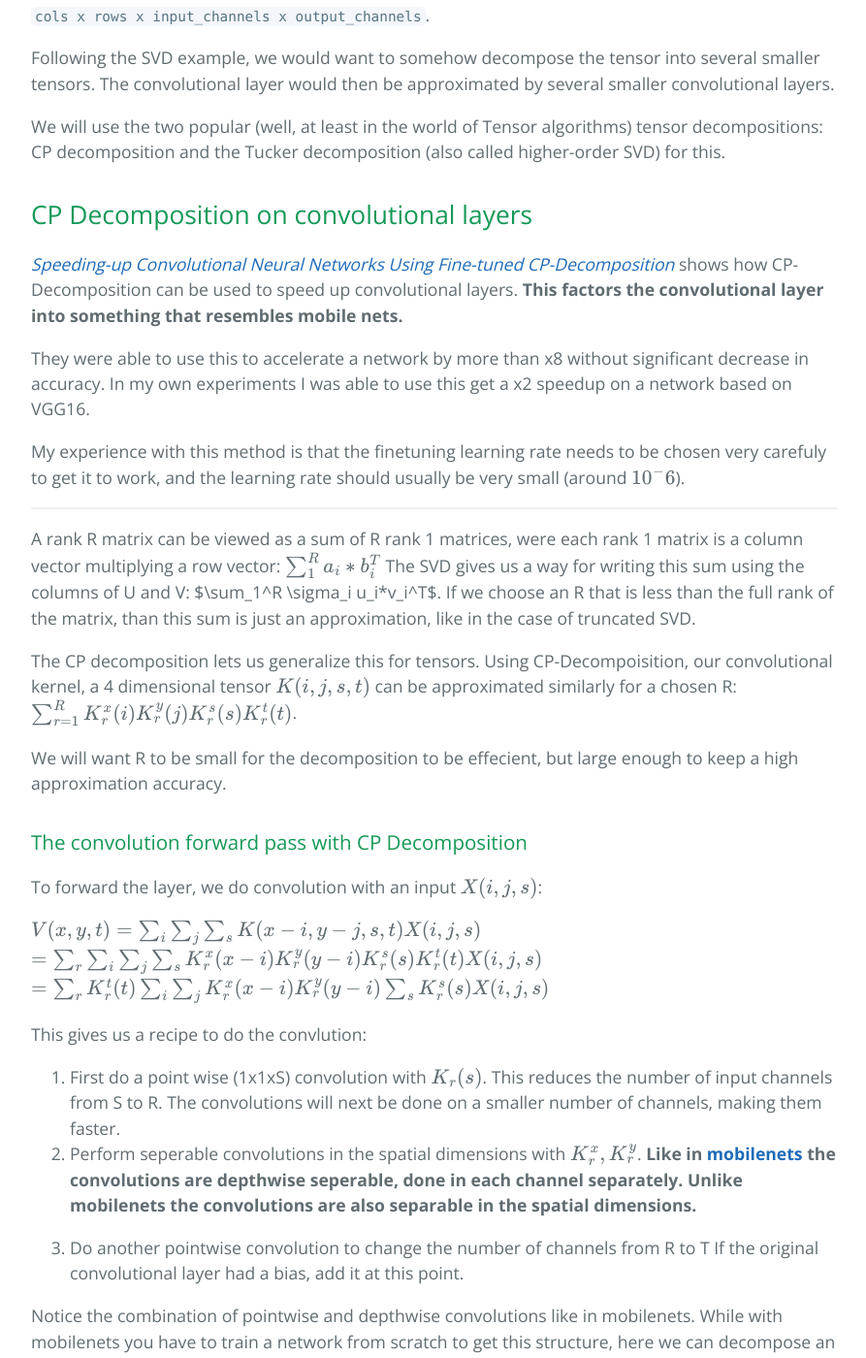
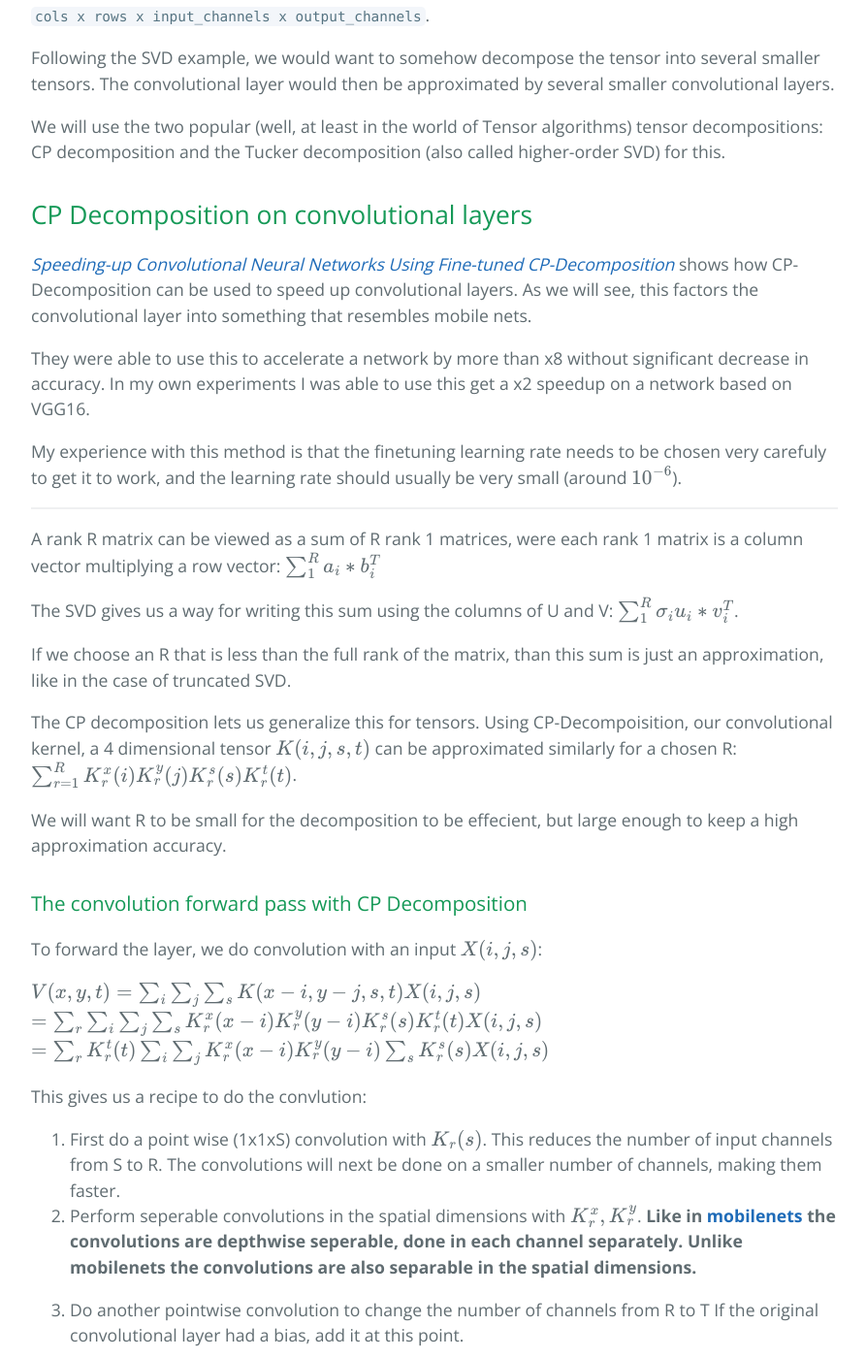
Before and after one commit to jacobgil/jacobgil.github.io, a Jekyll site: the page built from _posts/2018-01-23-tensor-decompositions-deep-neural-networks.md, in a window 1280 px wide and 1400 px high, scrolled down 2658 px. Shown: the whole window at 97% size, without its empty margins (192-1085 px from the left). Built offline with Jekyll 4.4.1, drawn with Linux system fonts in a browser that asks for light colours; formulas are drawn with MathJax 3; comment, search, counter and statistics services are not loaded; some of the changed text lies outside the part shown.

Commit message:
Update 2018-01-23-tensor-decompositions-deep-neural-networks.md

```diff
--- a/_posts/2018-01-23-tensor-decompositions-deep-neural-networks.md
+++ b/_posts/2018-01-23-tensor-decompositions-deep-neural-networks.md
@@ -83,12 +83,12 @@ We will use the two popular (well, at least in the world of Tensor algorithms) t
 ## CP Decomposition on convolutional layers
 
 [*Speeding-up Convolutional Neural Networks Using Fine-tuned CP-Decomposition*](https://arxiv.org/abs/1412.6553) shows how CP-Decomposition can be used to speed up convolutional layers.
-**This factors the convolutional layer into something that resembles mobile nets.**
+As we will see, this factors the convolutional layer into something that resembles mobile nets.
 
 They were able to use this to accelerate a network by more than x8 without significant decrease in accuracy. In my own experiments I was able to use this get a x2 speedup on a network based
 on VGG16.
 
-My experience with this method is that the finetuning learning rate needs to be chosen very carefuly to get it to work, and the learning rate should usually be very small (around $$ 10^-6 $$).
+My experience with this method is that the finetuning learning rate needs to be chosen very carefuly to get it to work, and the learning rate should usually be very small (around $$ 10^{-6} $$).
 
 
 
@@ -96,7 +96,10 @@ My experience with this method is that the finetuning learning rate needs to be
 
 
 A rank R matrix can be viewed as a sum of R rank 1 matrices, were each rank 1 matrix is a column vector multiplying a row vector: $$ \sum_1^Ra_i*b_i^T $$
-The SVD gives us a way for writing this sum using the columns of  U and V: $\sum_1^R \sigma_i u_i*v_i^T$.
+
+The SVD gives us a way for writing this sum using the columns of  U and V:
+$$\sum_1^R \sigma_i u_i*v_i^T$$.
+
 If we choose an R that is less than the full rank of the matrix, than this sum is just an approximation, like in the case of truncated SVD.
 
 The CP decomposition lets us generalize this for tensors.
@@ -216,13 +219,15 @@ I also used this accelerate an over-parameterized VGG based network, with better
 
 The Tucker Decomposition, also known as the higher order SVD (HOSVD) and many other names, is a generalization of SVD for tensors.
 $$ K(i, j, s, t) = \sum_{r_1=1}^{R_1}\sum_{r_2=1}^{R_2}\sum_{r_3=1}^{R_3}\sum_{r_4=1}^{R_4}\sigma_{r_1 r_2 r_3 r_4} K^x_{r1}(i)K^y_{r2}(j)K^s_{r3}(s)K^t_{r4}(t) $$
+
 The reason its considered a generalization of the SVD is that often the components of $$ \sigma_{r_1 r_2 r_3 r_4} $$ are orthogonal, but this isn't really important for our purpose.
 $$ \sigma_{r_1 r_2 r_3 r_4} $$ is called the core matrix, and defines how different axis interact.
 
 In the CP Decomposition described above, the decomposition along the spatial dimensions  $$ K^x_r(i)K^y_r(j) $$ caused a spatially separable convolution. The filters are quite small anyway, typically 3x3 or 5x5, so the separable convolution isn't saving us a lot of computation, and is an aggressive approximation.
 
 The Tucker decomposition has the useful property that it doesn't have to be decomposed along all the axis (modes).
-We can perform the decomposition along the input and output channels instead (a mode-2 decomposition)
+We can perform the decomposition along the input and output channels instead (a mode-2 decomposition):
+
 $$ K(i, j, s, t) = \sum_{r_3=1}^{R_3}\sum_{r_4=1}^{R_4}\sigma_{i j r_3 r_4}(j)K^s_{r3}(s)K^t_{r4}(t) $$
 
 ### The convolution forward pass with Tucker Decomposition
```
Also changed, not shown: other parts of _posts/2018-01-23-tensor-decompositions-deep-neural-networks.md (+1 -1 lines).
